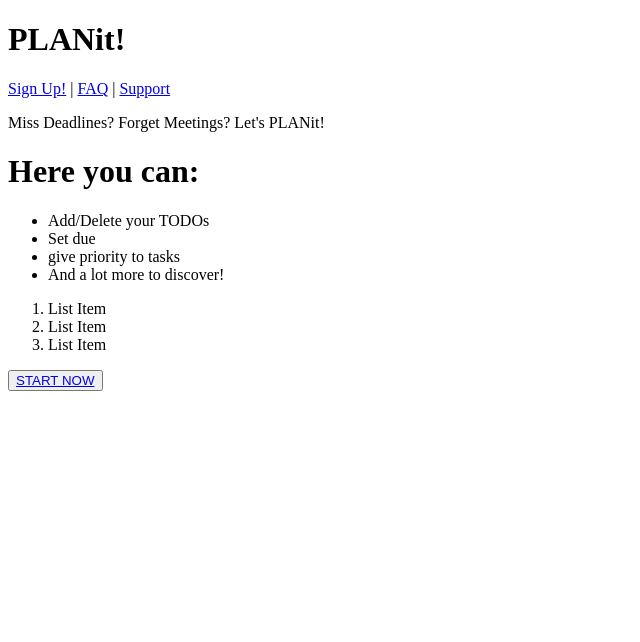
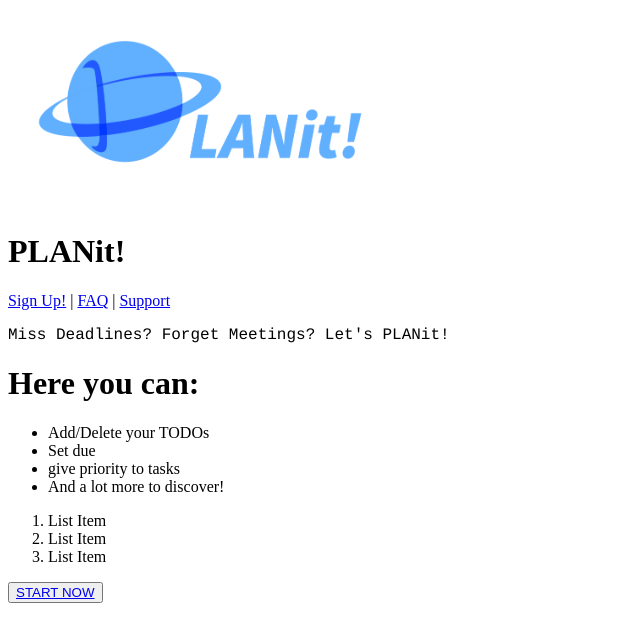
Before and after one commit to stellarnull/web_lab, a plain HTML site: page hello.html in a window 1280 px wide. Shown: the whole page, without its empty margins (0-640 px from the left). Drawn offline with Linux system fonts and the light colour scheme.

Commit message:
new logo and css

```diff
--- a/hello.html
+++ b/hello.html
@@ -2,12 +2,14 @@
 <html>
 
 <head>
+	<link type="text/css" rel="stylesheet" href="stylehello.css"/>
 	<title>PLANit!</title>
 </head>
 
 <body>
 
 	<header>
+		<img id="logo" src="img/logo.png" />
 		<h1>PLANit!</h1>
 		<nav>
 		<a href="#">Sign Up!</a> |
--- /dev/null
+++ b/stylehello.css
@@ -0,0 +1,12 @@
+p {
+	font-family: Courier;
+}
+
+span {
+	color: blue;
+}
+
+#logo {
+	height: 200px;
+	width: 390px;
+}
```
Also changed, not shown: img/logo.png (added), 1 other file.
